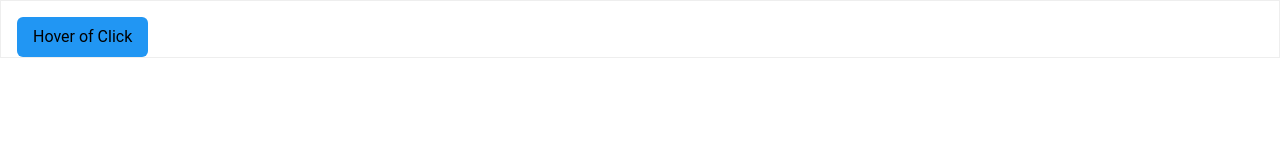
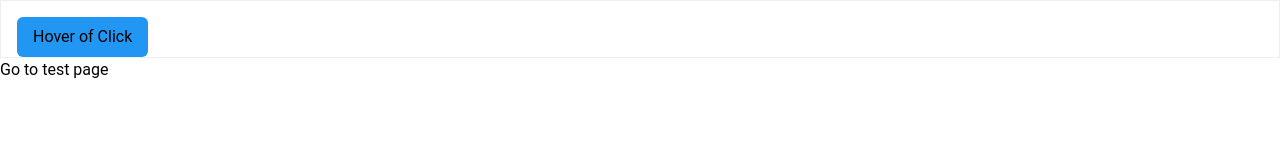
Before and after one commit to jinyoung4478/init-react-ts, a React (Vite) app: page / in a window 1280 px wide. Shown: the top 160 px of the page. Built offline with nearby package versions, Linux system fonts and the light colour scheme.

Commit message:
[feat] Link 컴포넌트 추가

```diff
--- /dev/null
+++ b/src/components/Link/index.tsx
@@ -0,0 +1,40 @@
+import { forwardRef } from 'react';
+import { useHref, useLinkClickHandler } from 'react-router-dom';
+
+type Props = {
+  onClick?: () => void;
+  target?: React.HTMLAttributeAnchorTarget;
+  replace?: boolean;
+  state?: any;
+  to: string;
+  label: string;
+};
+
+export const Link = forwardRef(
+  (
+    { onClick, replace = false, state, target, to, label, ...rest }: Props,
+    ref: React.Ref<HTMLAnchorElement>
+  ) => {
+    let href = useHref(to);
+    let handleClick = useLinkClickHandler(to, {
+      replace,
+      state,
+      target,
+    });
+    return (
+      <a
+        href={href}
+        {...rest}
+        onClick={(event) => {
+          if (!event.defaultPrevented) {
+            handleClick(event);
+          }
+        }}
+        ref={ref}
+        target={target}
+      >
+        {label}
+      </a>
+    );
+  }
+);
--- a/src/pages/Home.tsx
+++ b/src/pages/Home.tsx
@@ -1,4 +1,5 @@
 import { Tooltip } from '@/components/Tooltip';
+import { Link } from '@/components/Link';
 
 export default function Home() {
   return (
@@ -6,6 +7,7 @@ export default function Home() {
       <Tooltip>
         <div className="absolute -bottom-8 left-0 bg-blue-200">This is tooltip</div>
       </Tooltip>
+      <Link to={'/test'} state={{ dfs: 'fads' }} label="Go to test page" />
     </div>
   );
 }
```
